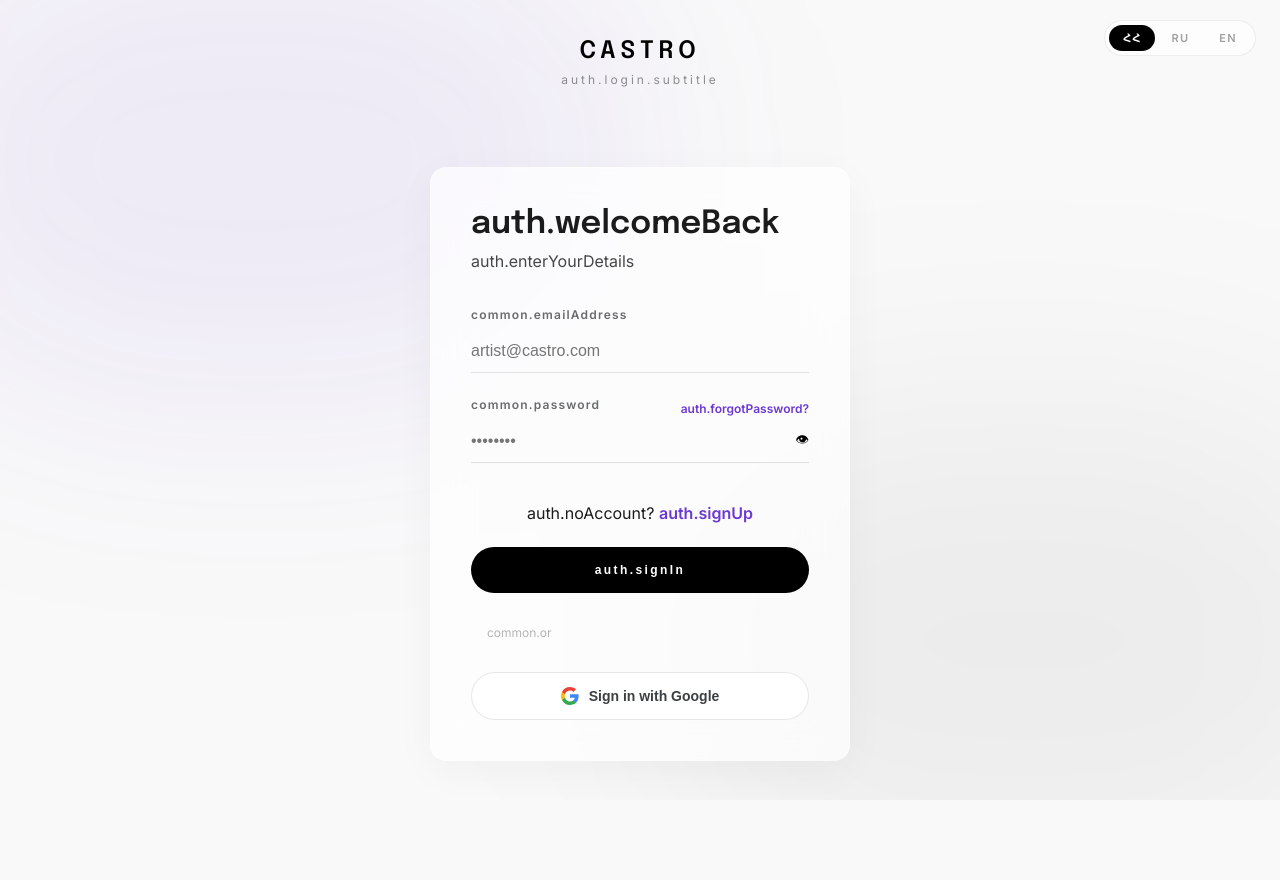
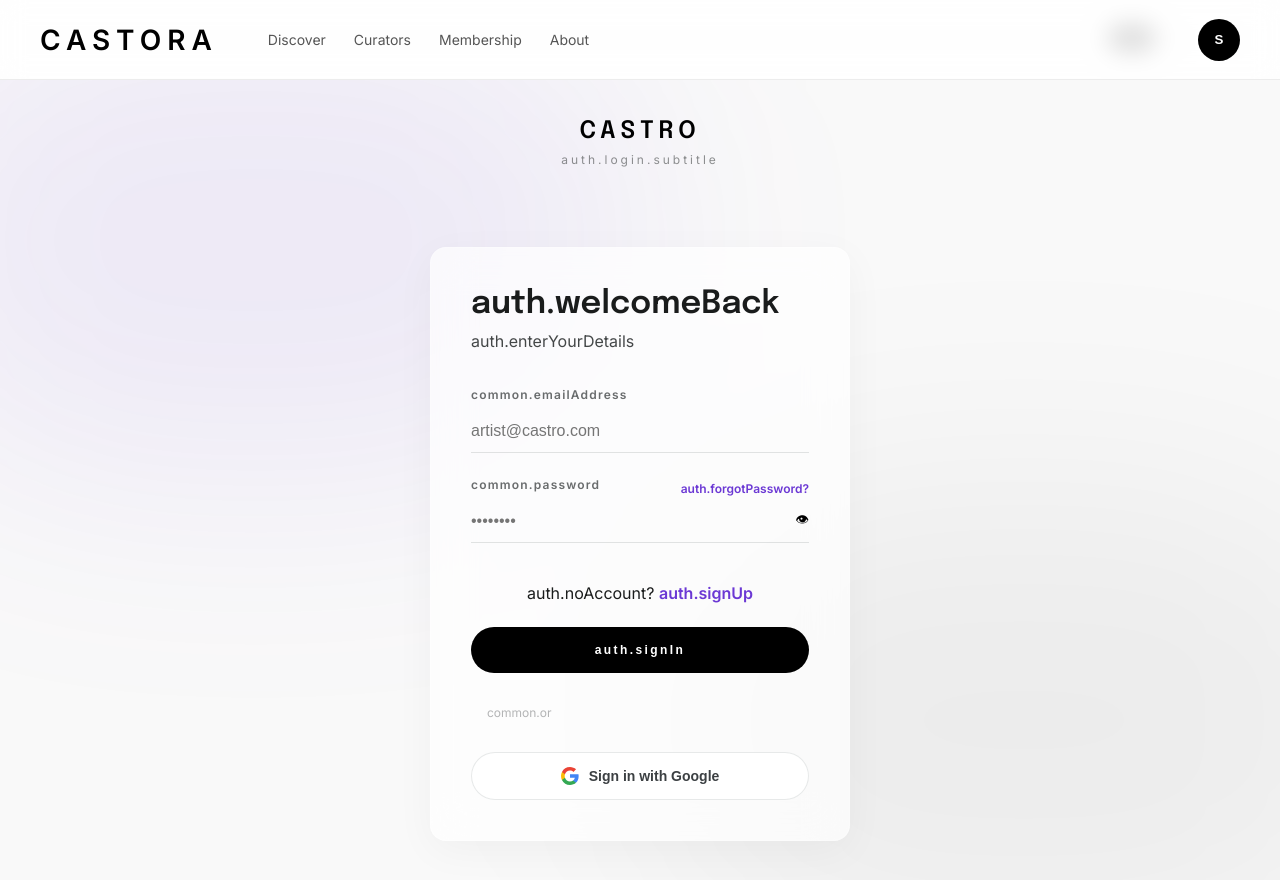
Before and after one commit to gbaghdasaryan1/castro-client, a Next.js app: page /login in a window 1280 px wide. Before the commit the page ends 800 px from the top, so only its background shows below. Built offline with nearby package versions, Linux system fonts and the light colour scheme; no server answers.

Commit message:
small fix

```diff
--- a/src/features/auth/auth-api.ts
+++ b/src/features/auth/auth-api.ts
@@ -5,7 +5,7 @@ export const loginRequest = async (data: {
   password: string;
 }) => {
   const res = await axiosInstance.post("/auth/signin", data);
-  return res.data as { token: string };
+  return res.data as { accessToken: string };
 };
 
 
@@ -17,7 +17,7 @@ export const registerRequest = async (data: {
   role:string;
 }) => {
   const res = await axiosInstance.post("/auth/signup", data);
-  return res.data as { token: string };
+  return res.data as { accessToken: string };
 };
 
 
@@ -28,5 +28,5 @@ export const verifyOTPRequest = async (
   }
 ) => {
    const res = await axiosInstance.post("/auth/verify-otp", data);
-  return res.data as { token: string };
+  return res.data as { accessToken: string };
 }
--- a/src/features/auth/pages/login/index.tsx
+++ b/src/features/auth/pages/login/index.tsx
@@ -27,6 +27,8 @@ const LoginPage = () => {
     setError(null);
     loginMutation.mutate(data, {
       onSuccess: (res: { token: string }) => {
+        console.log(res.token, "sssssss");
+
         localStorage.setItem("token", res.token);
         router.push("/");
       },
--- a/src/features/auth/pages/register/index.tsx
+++ b/src/features/auth/pages/register/index.tsx
@@ -27,6 +27,7 @@ const RegisterPage = () => {
     mutate: registerMutation,
     error: registrationError,
     isError: isRegistrationError,
+    data: registrationData,
   } = useRegister();
 
   const { mutate: otpVerifyMutation, error: otpVerifyError } = useOTPVerify();
@@ -47,11 +48,14 @@ const RegisterPage = () => {
       role,
     });
 
-    if (!isRegistrationError) {
-      setOpenOTP(true);
-    }
-    // setError(null);
-    registerMutation({ ...data, role });
+    registerMutation(
+      { ...data, role },
+      {
+        onSuccess: () => {
+          setOpenOTP(true);
+        },
+      },
+    );
   };
 
   const handleGoogleSignUp = () => {
@@ -65,6 +69,7 @@ const RegisterPage = () => {
       { code, email: emailValue },
       {
         onSuccess(data, variables, onMutateResult, context) {
+          localStorage.setItem("token", registrationData?.accessToken!);
           setOpenOTP(false);
           router.push("/");
         },
@@ -175,8 +180,8 @@ const RegisterPage = () => {
                 {...register("password", {
                   required: "Password is required",
                   minLength: {
-                    value: 6,
-                    message: "Min 6 characters",
+                    value: 8,
+                    message: "Min 8 characters",
                   },
                 })}
               />
--- a/src/pages/_app.tsx
+++ b/src/pages/_app.tsx
@@ -7,8 +7,11 @@ import { I18nextProvider } from "react-i18next";
 import { GoogleOAuthProvider } from "@react-oauth/google";
 import i18n from "@/lib/i18n";
 import LanguageSwitcher from "@shared/ui/language-switcher";
+import Header from "@shared/components/Header";
 
-const googleClientId = process.env.NEXT_PUBLIC_GOOGLE_CLIENT_ID || '764359469080-2dfsv4fsddgmjd1g27r9kp0ql2pkhpo7.apps.googleusercontent.com';
+const googleClientId =
+  process.env.NEXT_PUBLIC_GOOGLE_CLIENT_ID ||
+  "764359469080-2dfsv4fsddgmjd1g27r9kp0ql2pkhpo7.apps.googleusercontent.com";
 
 export default function App({ Component, pageProps }: AppProps) {
   const { translations, lang } = pageProps;
@@ -26,10 +29,10 @@ export default function App({ Component, pageProps }: AppProps) {
     <GoogleOAuthProvider clientId={googleClientId}>
       <QueryClientProvider client={queryClient}>
         <I18nextProvider i18n={i18n}>
-
-          <div style={{ position: 'fixed', top: 20, right: 24, zIndex: 100 }}>
+          <div style={{ position: "fixed", top: 20, right: 24, zIndex: 100 }}>
             <LanguageSwitcher />
           </div>
+          <Header />
 
           <Component {...pageProps} />
         </I18nextProvider>
--- /dev/null
+++ b/src/shared/components/Header/header.module.scss
@@ -0,0 +1,131 @@
+/* src/components/Header/header.module.scss */
+
+.header {
+  height: 80px;
+  padding: 0 40px;
+
+  display: flex;
+  align-items: center;
+  justify-content: space-between;
+
+  border-bottom: 1px solid #ececec;
+
+  background: rgba(255, 255, 255, 0.85);
+
+  backdrop-filter: blur(12px);
+
+  position: sticky;
+  top: 0;
+  z-index: 100;
+}
+
+.left {
+  display: flex;
+  align-items: center;
+  gap: 50px;
+}
+
+.logo {
+  font-size: 28px;
+  font-weight: 700;
+  letter-spacing: 6px;
+
+  color: black;
+  text-decoration: none;
+}
+
+.nav {
+  display: flex;
+  gap: 28px;
+
+  a {
+    color: #555;
+    text-decoration: none;
+    font-size: 14px;
+
+    transition: 0.2s ease;
+  }
+
+  a:hover {
+    color: black;
+  }
+}
+
+.right {
+  display: flex;
+  align-items: center;
+}
+
+.loginButton {
+  padding: 10px 18px;
+
+  border-radius: 999px;
+
+  background: black;
+  color: white;
+
+  text-decoration: none;
+  font-size: 14px;
+}
+
+.profileWrapper {
+  position: relative;
+}
+
+.avatar {
+  width: 42px;
+  height: 42px;
+
+  border-radius: 50%;
+  border: none;
+
+  background: black;
+  color: white;
+
+  font-weight: 600;
+
+  cursor: pointer;
+}
+
+.dropdown {
+  position: absolute;
+
+  top: 55px;
+  right: 0;
+
+  width: 200px;
+
+  background: white;
+
+  border: 1px solid #eee;
+  border-radius: 14px;
+
+  box-shadow: 0 10px 40px rgba(0, 0, 0, 0.08);
+
+  overflow: hidden;
+
+  display: flex;
+  flex-direction: column;
+
+  a,
+  button {
+    padding: 14px 16px;
+
+    text-align: left;
+
+    border: none;
+    background: white;
+
+    cursor: pointer;
+
+    font-size: 14px;
+    color: #333;
+
+    text-decoration: none;
+  }
+
+  a:hover,
+  button:hover {
+    background: #f7f7f7;
+  }
+}
--- /dev/null
+++ b/src/shared/components/Header/index.tsx
@@ -0,0 +1,85 @@
+import { useEffect, useRef, useState } from "react";
+import Link from "next/link";
+import styles from "./header.module.scss";
+
+const Header = () => {
+  const [isAuthenticated, setIsAuthenticated] = useState(true);
+
+  const [menuOpen, setMenuOpen] = useState(false);
+
+  const menuRef = useRef<HTMLDivElement | null>(null);
+
+  // close outside click
+  useEffect(() => {
+    const handleClickOutside = (e: MouseEvent) => {
+      if (!menuRef.current?.contains(e.target as Node)) {
+        setMenuOpen(false);
+      }
+    };
+
+    window.addEventListener("mousedown", handleClickOutside);
+
+    return () => {
+      window.removeEventListener("mousedown", handleClickOutside);
+    };
+  }, []);
+
+  const handleLogout = () => {
+    localStorage.removeItem("token");
+
+    window.location.href = "/login";
+  };
+
+  return (
+    <header className={styles.header}>
+      {/* LEFT */}
+      <div className={styles.left}>
+        <Link href="/" className={styles.logo}>
+          CASTORA
+        </Link>
+
+        <nav className={styles.nav}>
+          <Link href="/discover">Discover</Link>
+
+          <Link href="/curators">Curators</Link>
+
+          <Link href="/membership">Membership</Link>
+
+          <Link href="/about">About</Link>
+        </nav>
+      </div>
+
+      {/* RIGHT */}
+      <div className={styles.right}>
+        {!isAuthenticated ? (
+          <Link href="/login" className={styles.loginButton}>
+            Login
+          </Link>
+        ) : (
+          <div className={styles.profileWrapper} ref={menuRef}>
+            <button
+              className={styles.avatar}
+              onClick={() => setMenuOpen((prev) => !prev)}
+            >
+              S
+            </button>
+
+            {menuOpen && (
+              <div className={styles.dropdown}>
+                <Link href="/profile">Account</Link>
+
+                <Link href="/settings">Settings</Link>
+
+                <Link href="/membership">Membership</Link>
+
+                <button onClick={handleLogout}>Logout</button>
+              </div>
+            )}
+          </div>
+        )}
+      </div>
+    </header>
+  );
+};
+
+export default Header;
```
